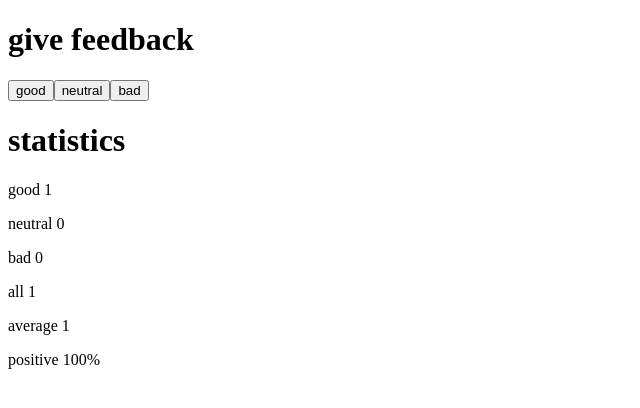
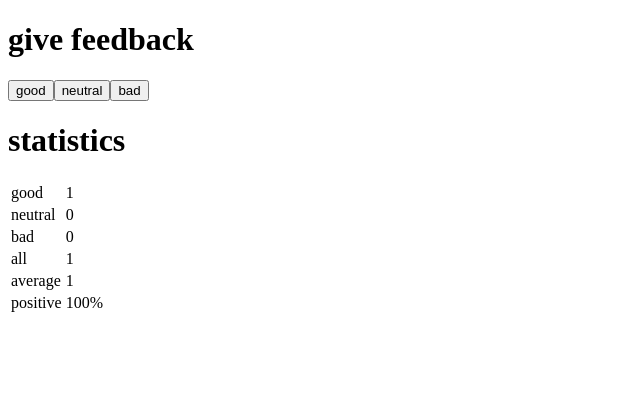
Before and after one commit to Slohis/FullS, a React (Create React App) app in the folder part01/unicafe/: page / in a window 1280 px wide. Both pictures are taken after a click on the button "good". Shown: the top 408 px of the page, without its empty margins (0-640 px from the left). Built offline with nearby package versions, Linux system fonts and the light colour scheme.

Commit message:
Statistics are displayed in a HTML table

```diff
--- a/part01/unicafe/src/App.js
+++ b/part01/unicafe/src/App.js
@@ -9,9 +9,10 @@ const Button = (props) => (
 const StatisticLine = (props) => {
   const {text, value} = props
   return (
-    <p>
-      {text} {value}
-  </p>
+    <tr>
+      <td>{text}</td>
+      <td>{value}</td>
+  </tr>
   )
 }
 
@@ -25,14 +26,14 @@ const Statistics = (props) => {
     )
   }
   return (
-    <div>
+    <table>
       <StatisticLine text='good' value={good} />
       <StatisticLine text='neutral' value={neutral} />
       <StatisticLine text='bad' value={bad} />
       <StatisticLine text='all' value={good + neutral + bad} />
-      <StatisticLine text='average' value={(good - bad) / (good + neutral + bad)} />
+      <StatisticLine text='average' value={((good - bad) / (good + neutral + bad)).toLocaleString(undefined, {maximumFractionDigits: 2})} />
       <StatisticLine text='positive' value={(good / (good + neutral + bad)).toLocaleString(undefined, {style: 'percent'})} />
-    </div>
+    </table>
   )
 }
 
```
